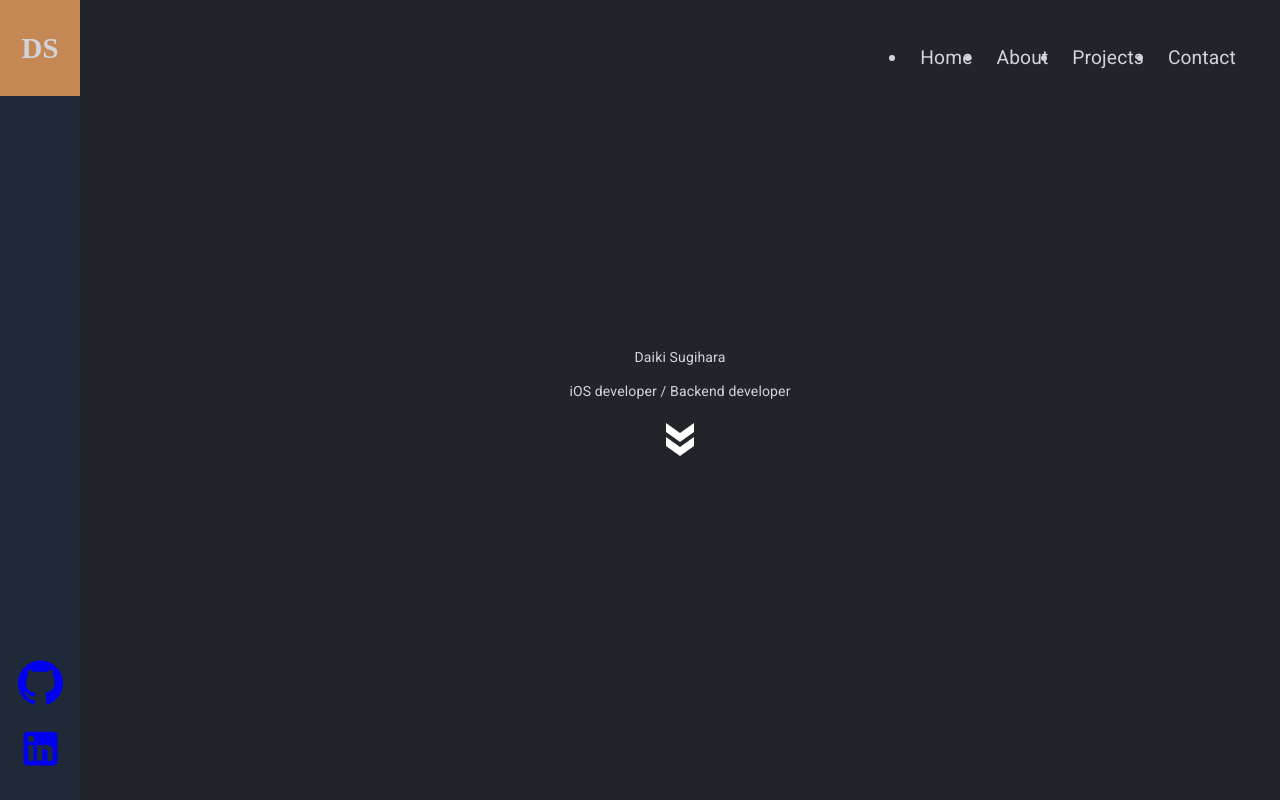
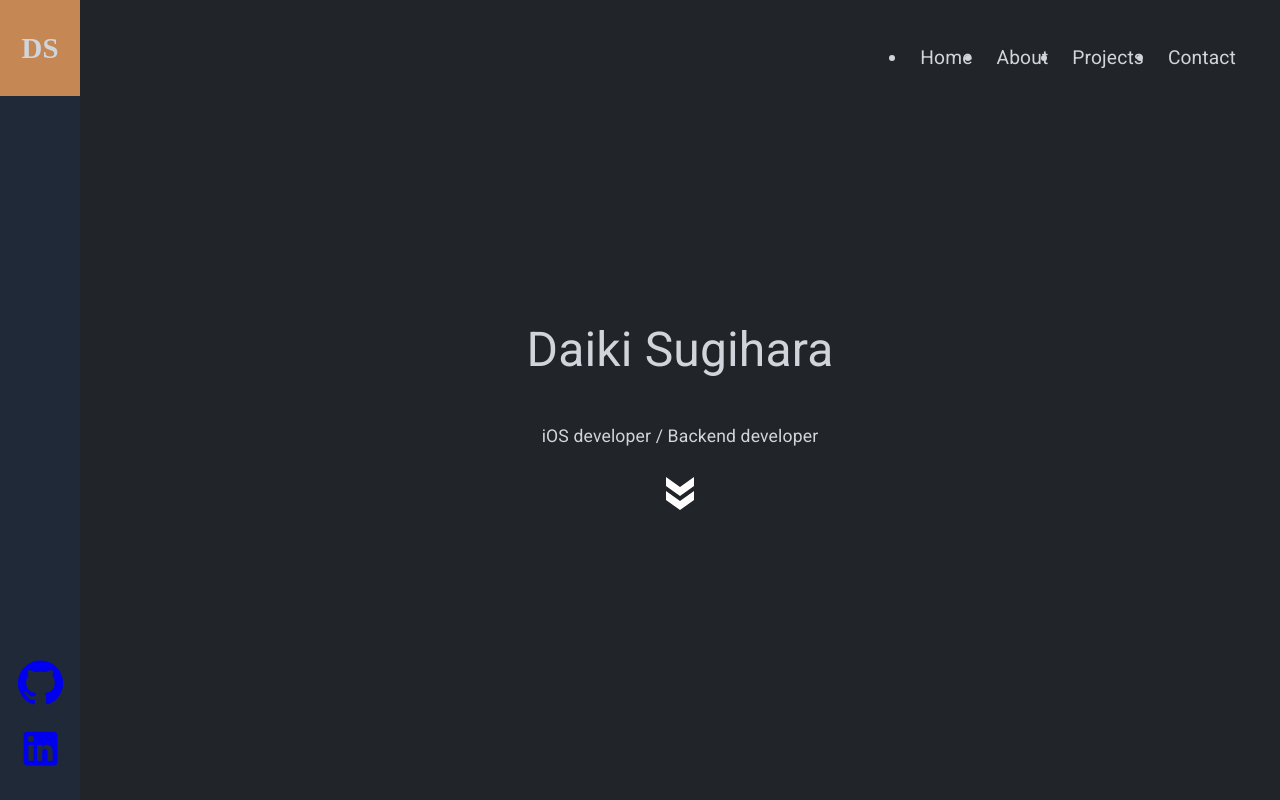
Before and after one commit to DaiSugi01/portfolio, a Next.js app: page / in a window 1280 px wide. Shown: the top 800 px of the page. Built offline with nearby package versions, Linux system fonts and the light colour scheme.

Commit message:
modified top page

```diff
--- a/components/AboutMe.js
+++ b/components/AboutMe.js
@@ -32,7 +32,7 @@ const SkillCards = styled.h2`
 export default function AboutMe({ programming }) {
 
   return (
-    <Wrapper className="bg-sub-main" id="about">
+    <Wrapper className="bg-sub-main" id="about" bgColor={process.env.bgMain}>
       <Greet>{profile.greet}</Greet>
       <Profile>{profile.aboutMe}</Profile>
 
--- a/components/Common.js
+++ b/components/Common.js
@@ -1,3 +1,35 @@
+import { Box, Grid, makeStyles } from "@material-ui/core";
+
+export const Wrapper = ({ id, bgColor, ptm=0, children }) => {
+  const useStyles = makeStyles((theme) => ({
+    wrapper: {
+      minHeight: "100vh",
+      height: "100%",
+      width: "100%",
+      display: "flex",
+      justifyContent: "center",
+      textAlign: "center",
+      backgroundColor: {bgColor},
+      padding: `${ptm} 0`
+    },
+  }));
+
+  const classes = useStyles();
+
+  return (
+    <Grid
+      container
+      direction="column"
+      justify="center"
+      alignItems="center"
+      className={classes.wrapper}
+      id={id}
+    >
+      {children}
+    </Grid>
+  );
+};
+
 import styled from "styled-components";
 
 export const UnderLine = styled.div`
@@ -9,14 +41,14 @@ export const UnderLine = styled.div`
   border-color: rgba(255, 255, 255, var(--tw-border-opacity));
 `;
 
-export const Wrapper = styled.section`
-  height: 100%;
-  width: 100%;
-  padding: 2.5rem 0;
-`;
+// export const Wrapper = styled.section`
+//   height: 100%;
+//   width: 100%;
+//   padding: 2.5rem 0;
+// `;
 
 export const SnsIcon = styled.a`
   &:hover {
-    color: #C58753;
+    color: #c58753;
   }
 `;
--- a/components/Contact.js
+++ b/components/Contact.js
@@ -5,22 +5,22 @@ import LinkedInIcon from "@material-ui/icons/LinkedIn";
 import { SnsIcon } from "../components/Common";
 
 import ContactForm from "../components/ContactForm";
-import { UnderLine } from "../components/Common";
+import { UnderLine, Wrapper } from "../components/Common";
 
 const styles = {
   fontSize: 40,
 };
 
-const Wrapper = styled.section`
-  height: 100%;
-  width: 100%;
-  padding: 2.5rem 0;
-  @media (max-width: 799px) {
-    .contact-form {
-      display: none;
-    }
-  }
-`;
+// const Wrapper = styled.section`
+//   height: 100%;
+//   width: 100%;
+//   padding: 2.5rem 0;
+//   @media (max-width: 799px) {
+//     .contact-form {
+//       display: none;
+//     }
+//   }
+// `;
 
 const Title = styled.h2`
   font-size: 3rem;
@@ -60,7 +60,7 @@ const SnsWrapper = styled.div`
 
 export default function Contact() {
   return (
-    <Wrapper className="bg-sub-main" id="contact">
+    <Wrapper className="bg-sub-main" id="contact" bgColor={process.env.bgMain}>
       <Title>Contact</Title>
       <UnderLine />
       <Text>Thanks for taking your time to reach me out!</Text>
--- a/components/Top.js
+++ b/components/Top.js
@@ -1,32 +1,42 @@
 import DoubleArrowIcon from "@material-ui/icons/DoubleArrow";
-import styled from "styled-components";
+import { Box, makeStyles } from "@material-ui/core";
 
-const styles = {
-  fill: "white",
-  fontSize: "3rem",
-  transform: "rotate(90deg)",
-};
+import { Wrapper } from "./Common";
 
-const Wrapper = styled.div`
-  height: 100vh;
-  width: 100%;
-  display: flex;
-  justify-content: center;
-  flex-direction: column;
-  text-align: center;
-`;
+const useStyles = makeStyles((theme) => ({
+  myName: {
+    fontSize: "3rem",
+    lineHeight: "3rem",
+  },
+  jobTitle: {
+    fontSize: "1.1rem",
+    lineHeight: "1.8rem",
+  },
+  arrow: {
+    fill: "white",
+    fontSize: "3rem",
+    transform: "rotate(90deg)"
+  }
+}));
+
 
 export default function Top() {
+  const classes = useStyles();
+
   return (
-    <Wrapper className="bg-main" id="home">
-      <div>
-        <p className="text-4xl">Daiki Sugihara</p>
-        <p className="text-sm">iOS developer / Backend developer</p>
-      </div>
+    <Wrapper id="home" bgColor={process.env.bgMain}>
+      <Box component="div" display="block">
+        <Box component="p" display="block" className={classes.myName}>
+          Daiki Sugihara
+        </Box>
+        <Box component="p" display="block" className={classes.jobTitle}>
+          iOS developer / Backend developer
+        </Box>
+      </Box>
 
-      <div>
-        <DoubleArrowIcon style={{ ...styles }} />
-      </div>
+      <Box component="div" display="block">
+        <DoubleArrowIcon className={classes.arrow}/>
+      </Box>
     </Wrapper>
   );
 }
--- a/next.config.js
+++ b/next.config.js
@@ -1,5 +1,6 @@
 module.exports = {
   env: {
     mobileBreakPoint: '799',
+    bgMain: "#212529"
   },
 }
```
